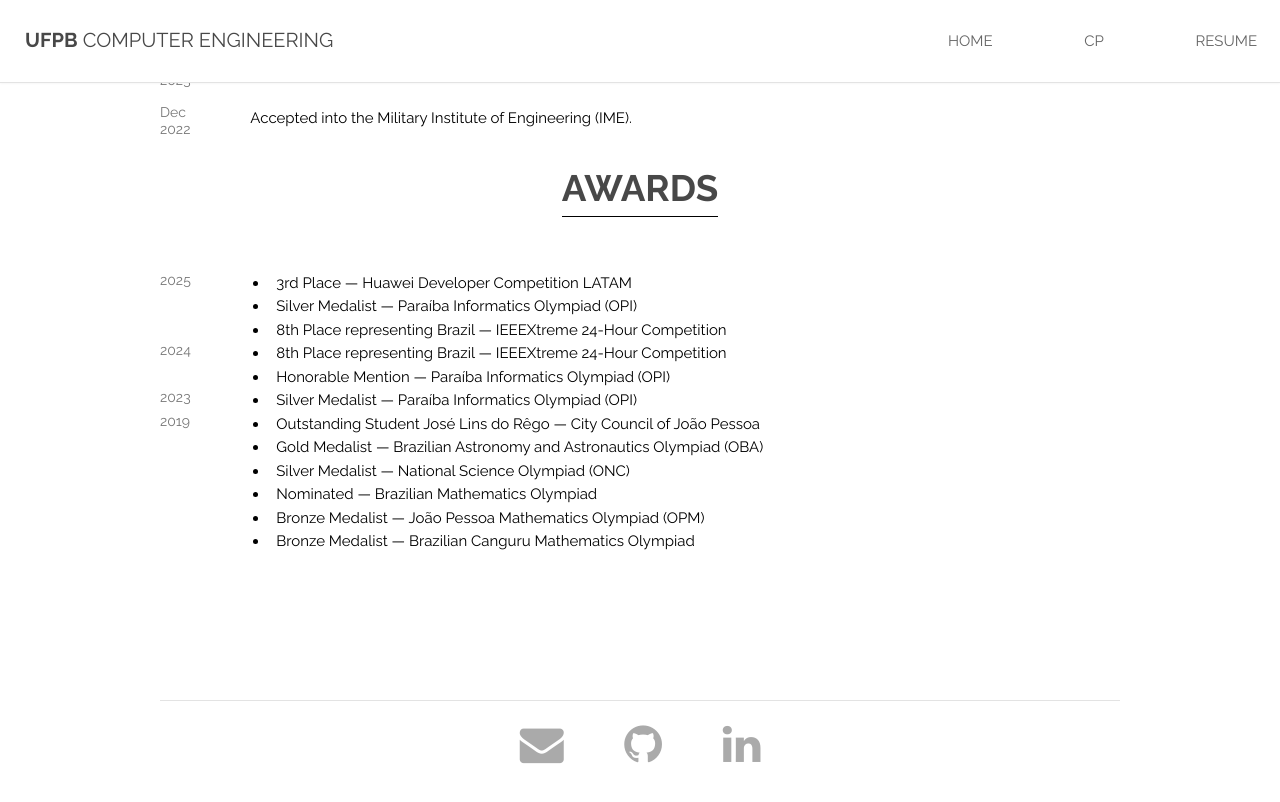
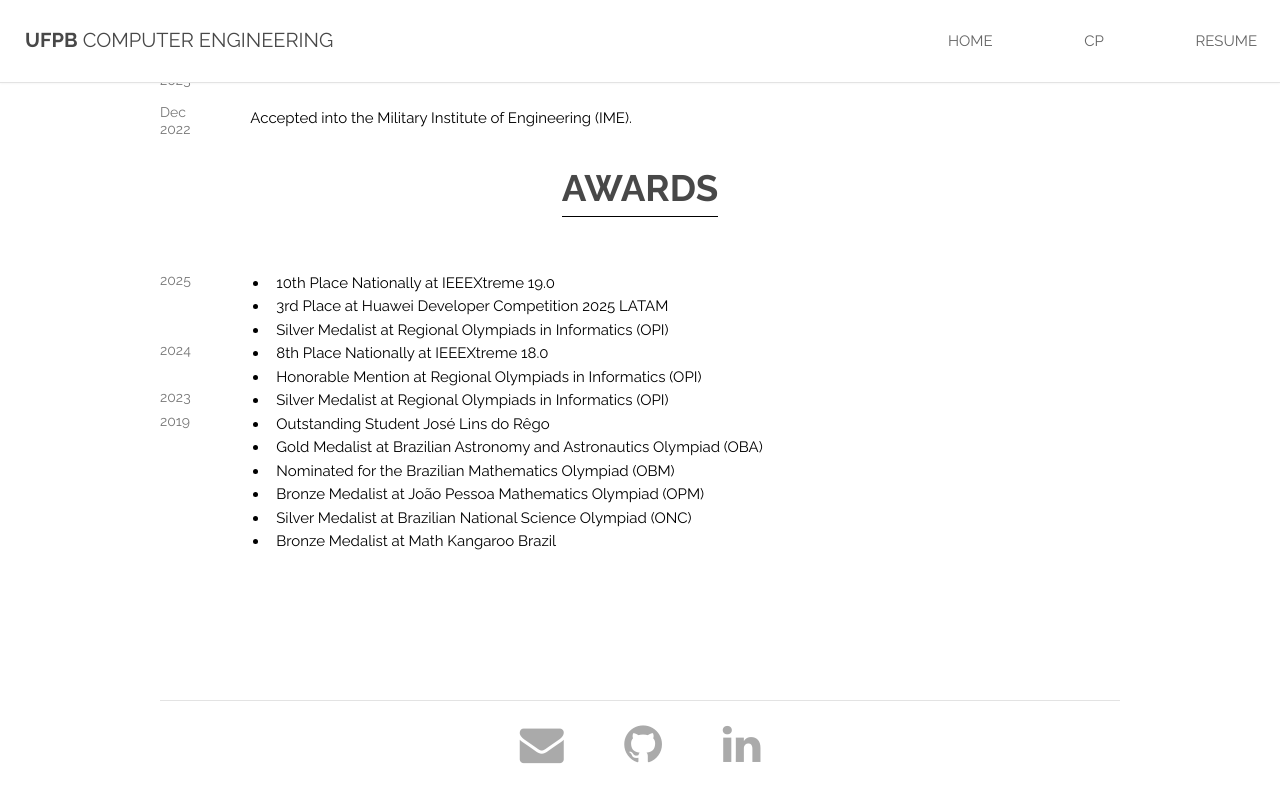
Before and after one commit to GabrielCFormiga/GabrielCFormiga.github.io, a Jekyll site: the page index.html, which Jekyll copies as it is, in a window 1280 px wide and 900 px high, scrolled down 856 px. Shown: the top 802 px of the window. Built offline with Jekyll 4.4.1, drawn with Linux system fonts in a browser that asks for light colours.

Commit message:
feat: update competition results and achievements in timeline

```diff
--- a/index.html
+++ b/index.html
@@ -157,33 +157,33 @@
 				<div class="news-item">
 					<div class="news-date">2025</div>
 					<ul class="news-text" style="margin:0; padding-left:1.2em;">
-						<li>3rd Place — Huawei Developer Competition LATAM</li>
-						<li>Silver Medalist — Paraíba Informatics Olympiad (OPI)</li>
-						<li>8th Place representing Brazil — IEEEXtreme 24-Hour Competition</li>
+						<li>10th Place Nationally at IEEEXtreme 19.0</li>
+						<li>3rd Place at Huawei Developer Competition 2025 LATAM</li>
+						<li>Silver Medalist at Regional Olympiads in Informatics (OPI)</li>
 					</ul>
 				</div>
 				<div class="news-item">
 					<div class="news-date">2024</div>
 					<ul class="news-text" style="margin:0; padding-left:1.2em;">
-						<li>8th Place representing Brazil — IEEEXtreme 24-Hour Competition</li>
-						<li>Honorable Mention — Paraíba Informatics Olympiad (OPI)</li>
+						<li>8th Place Nationally at IEEEXtreme 18.0</li>
+						<li>Honorable Mention at Regional Olympiads in Informatics (OPI)</li>
 					</ul>
 				</div>
 				<div class="news-item">
 					<div class="news-date">2023</div>
 					<ul class="news-text" style="margin:0; padding-left:1.2em;">
-						<li>Silver Medalist — Paraíba Informatics Olympiad (OPI)</li>
+						<li>Silver Medalist at Regional Olympiads in Informatics (OPI)</li>
 					</ul>
 				</div>
 				<div class="news-item">
 					<div class="news-date">2019</div>
 					<ul class="news-text" style="margin:0; padding-left:1.2em;">
-						<li>Outstanding Student José Lins do Rêgo — City Council of João Pessoa</li>
-						<li>Gold Medalist — Brazilian Astronomy and Astronautics Olympiad (OBA)</li>
-						<li>Silver Medalist — National Science Olympiad (ONC)</li>
-						<li>Nominated — Brazilian Mathematics Olympiad</li>
-						<li>Bronze Medalist — João Pessoa Mathematics Olympiad (OPM)</li>
-						<li>Bronze Medalist — Brazilian Canguru Mathematics Olympiad</li>
+						<li>Outstanding Student José Lins do Rêgo</li>
+						<li>Gold Medalist at Brazilian Astronomy and Astronautics Olympiad (OBA)</li>
+						<li>Nominated for the Brazilian Mathematics Olympiad (OBM)</li>
+						<li>Bronze Medalist at João Pessoa Mathematics Olympiad (OPM)</li>
+						<li>Silver Medalist at Brazilian National Science Olympiad (ONC)</li>
+						<li>Bronze Medalist at Math Kangaroo Brazil</li>
 					</ul>
 				</div>
 			</div>
```
Also changed, not shown: cp.html (+37 -37 lines).
